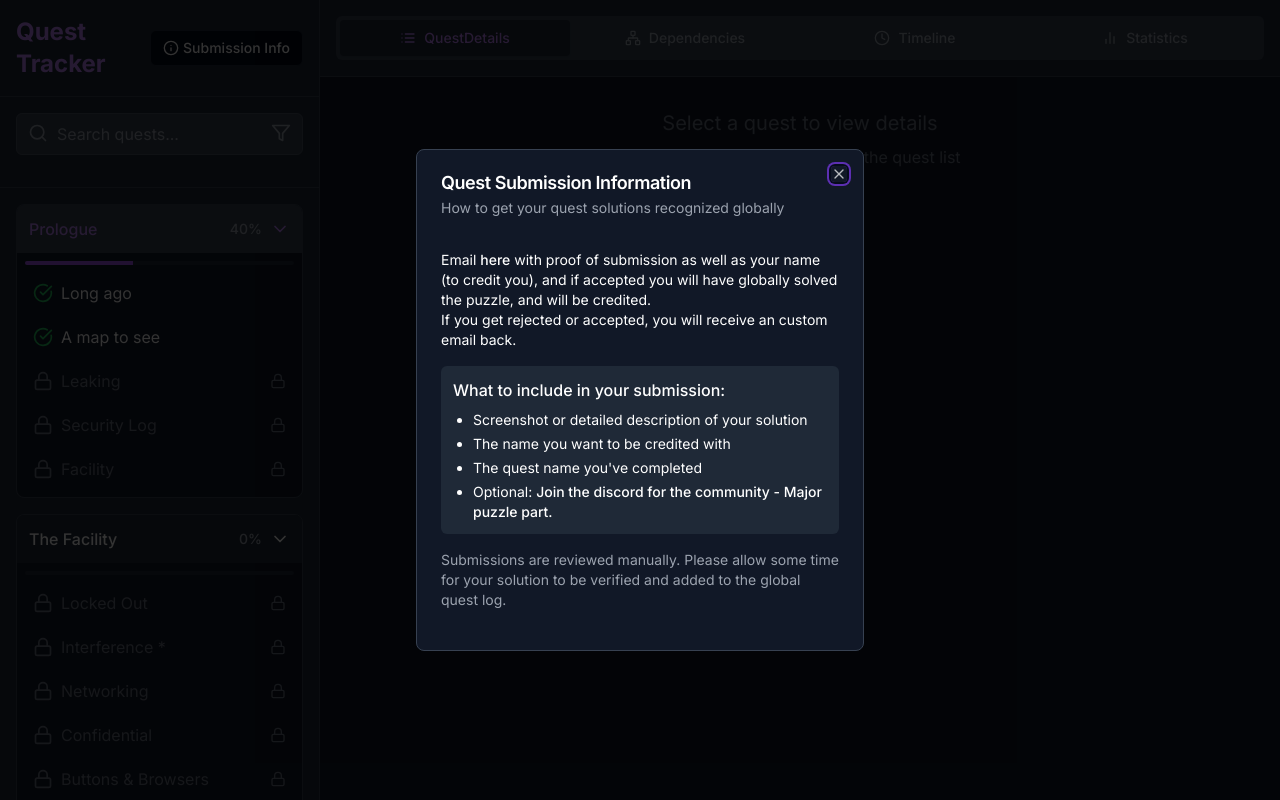
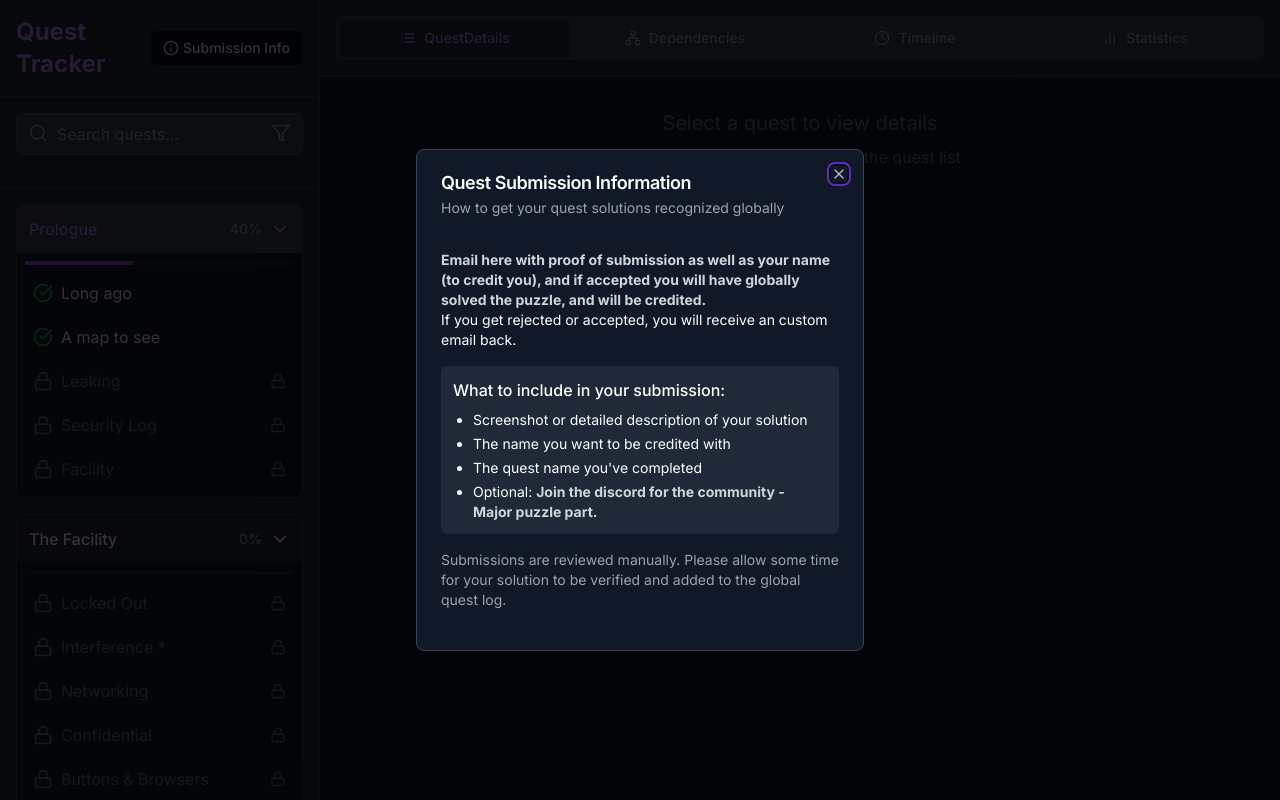
Before and after one commit to DefinetlyNotAI/FacilityARG, a Next.js app: page / in a window 1280 px wide. Both pictures are taken after a click on the button "Submission Info". Built offline with nearby package versions, Linux system fonts and the light colour scheme.

Commit message:
Enhance email link styling for submission information

```diff
--- a/components/submission-info.tsx
+++ b/components/submission-info.tsx
@@ -27,10 +27,10 @@ export function SubmissionInfo() {
                 </DialogHeader>
                 <div className="space-y-4 py-4">
                     <p className="text-sm">
-                        Email <a href="mailto:TREEFacility@outlook.com" className="font-medium">here</a> with proof of
-                        submission as
-                        well as your name (to credit you), and if accepted you will have globally solved the puzzle, and
-                        will be credited.<br/>
+                        <a href="mailto:TREEFacility@outlook.com" className="font-bold text-gray-600 dark:text-gray-300">Email here with proof of
+                            submission as
+                            well as your name (to credit you), and if accepted you will have globally solved the puzzle, and
+                            will be credited.</a><br/>
                         If you get rejected or accepted, you will receive an custom email back.
                     </p>
                     <div className="bg-gray-100 dark:bg-gray-800 p-3 rounded-md">
@@ -39,8 +39,7 @@ export function SubmissionInfo() {
                             <li>Screenshot or detailed description of your solution</li>
                             <li>The name you want to be credited with</li>
                             <li>The quest name you've completed</li>
-                            <li>Optional: <a href="https://discord.gg/rVBFQCTV4F" className="font-medium"
-                                             target="_blank" rel="noopener noreferrer">Join the discord for the
+                            <li>Optional: <a href="https://discord.gg/rVBFQCTV4F" className="font-bold text-gray-600 dark:text-gray-300">Join the discord for the
                                 community - Major puzzle part.</a></li>
                         </ul>
                     </div>
```
